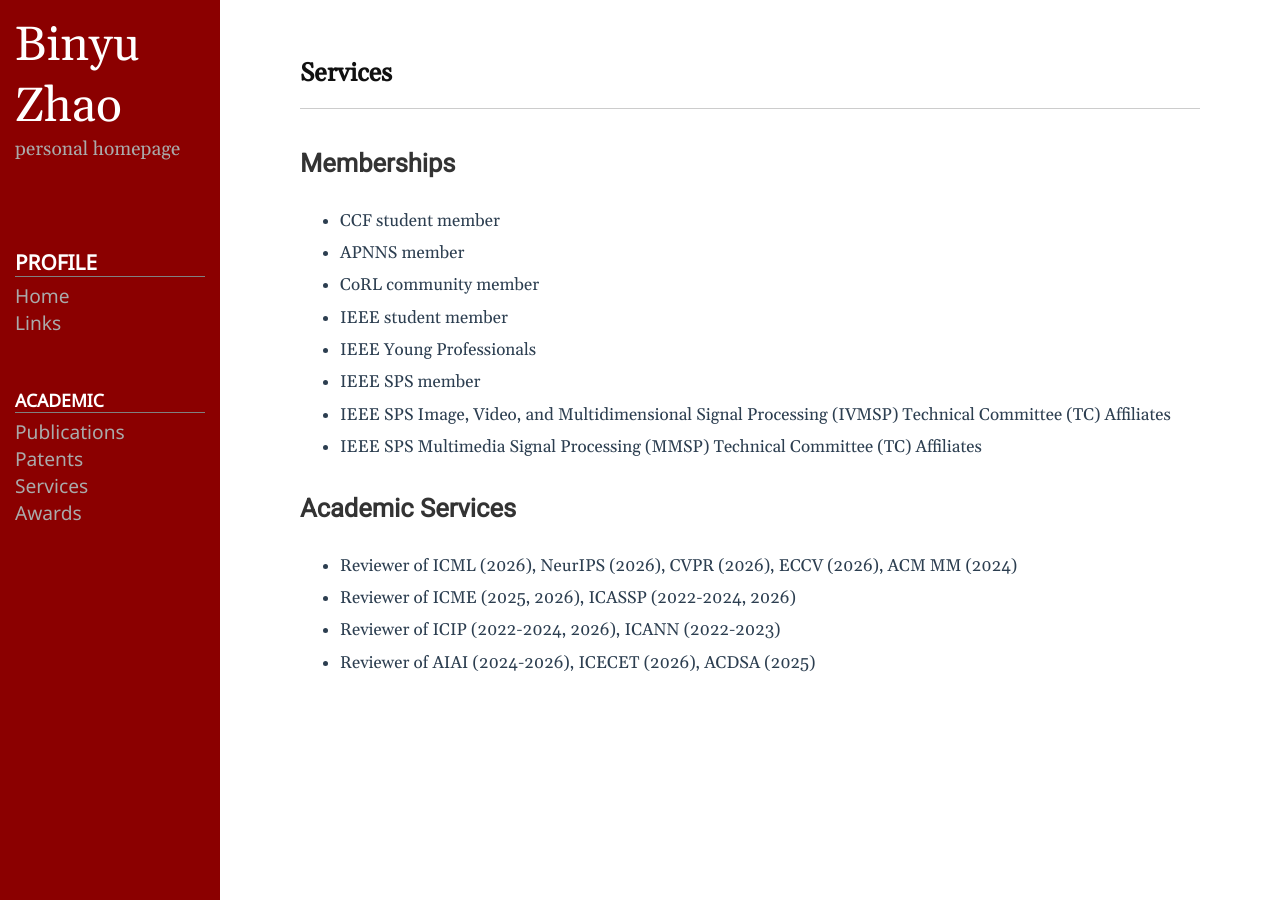
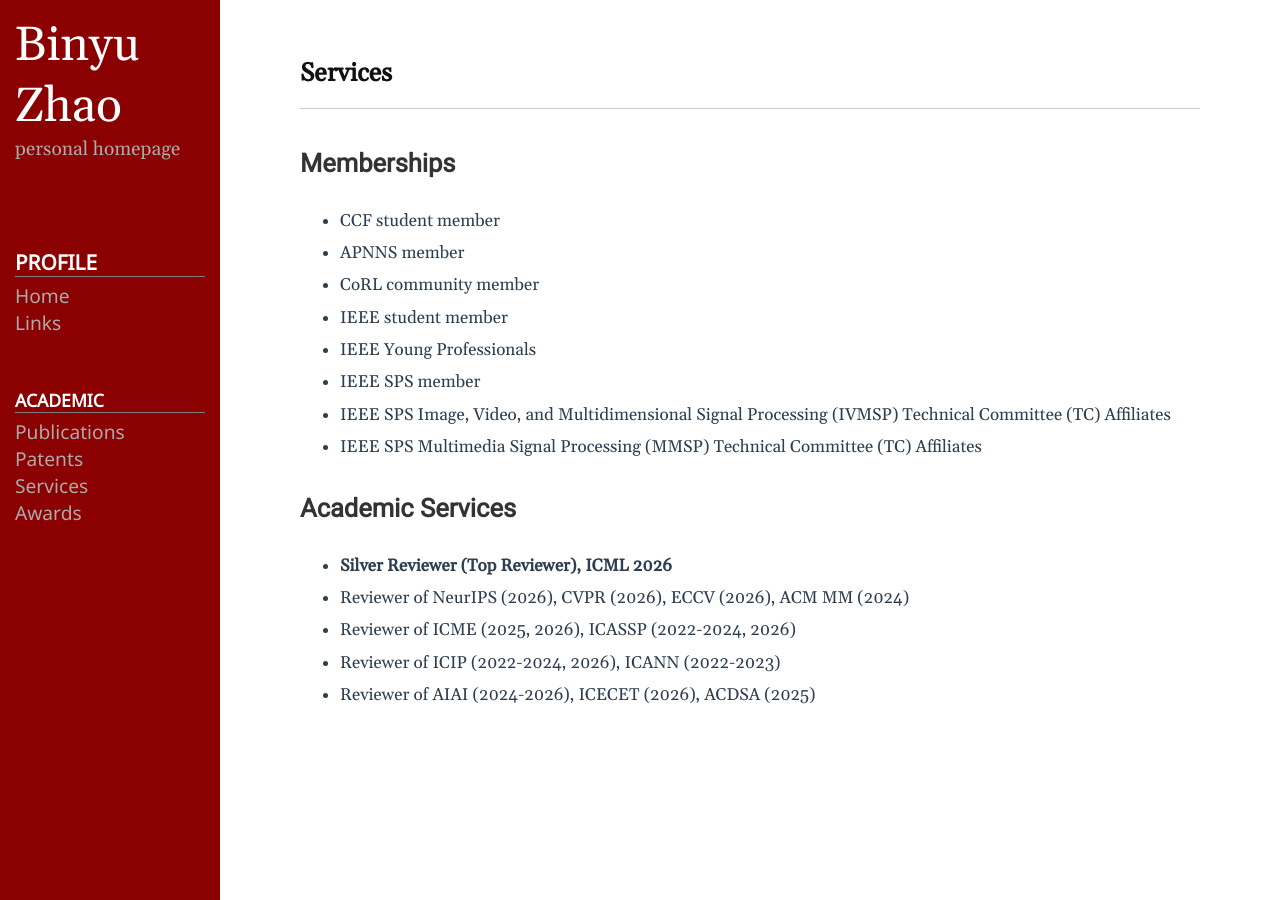
Before and after one commit to byzhaoAI/byzhaoAI.github.io, a Jekyll site: the page built from service.md, in a window 1280 px wide. Built offline with Jekyll 4.4.1, drawn with Linux system fonts in a browser that asks for light colours.

Commit message:
ack service

```diff
--- a/service.md
+++ b/service.md
@@ -17,7 +17,8 @@ permalink: /service/
 
 ## Academic Services
 
-- Reviewer of ICML (2026), NeurIPS (2026), CVPR (2026), ECCV (2026), ACM MM (2024)
+- **Silver Reviewer (Top Reviewer), ICML 2026**
+- Reviewer of NeurIPS (2026), CVPR (2026), ECCV (2026), ACM MM (2024)
 - Reviewer of ICME (2025, 2026), ICASSP (2022-2024, 2026)
 - Reviewer of ICIP (2022-2024, 2026), ICANN (2022-2023)
 - Reviewer of AIAI (2024-2026), ICECET (2026), ACDSA (2025)
```
